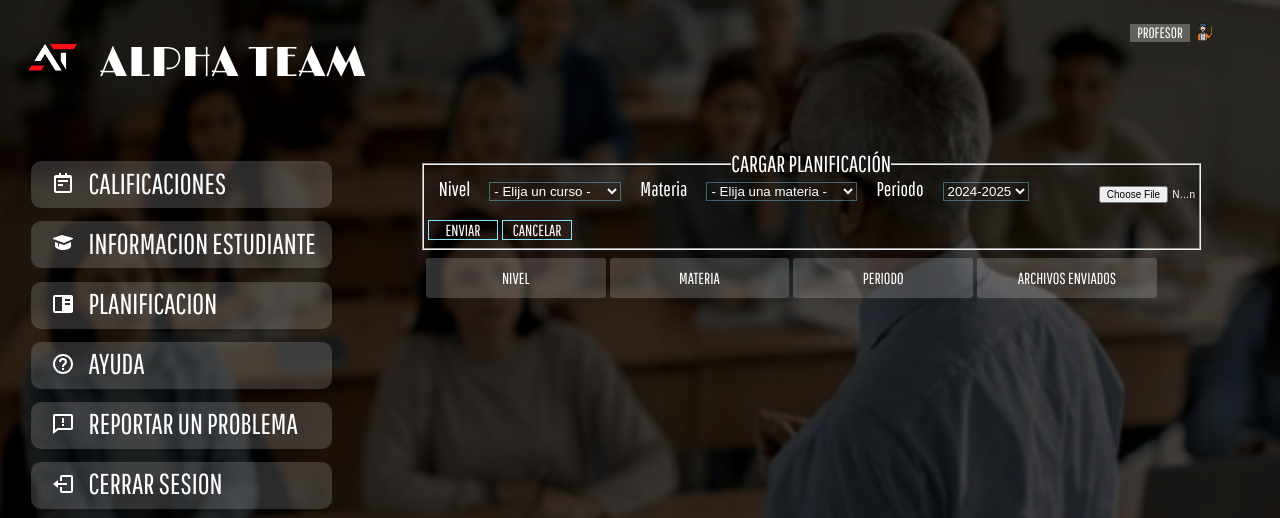
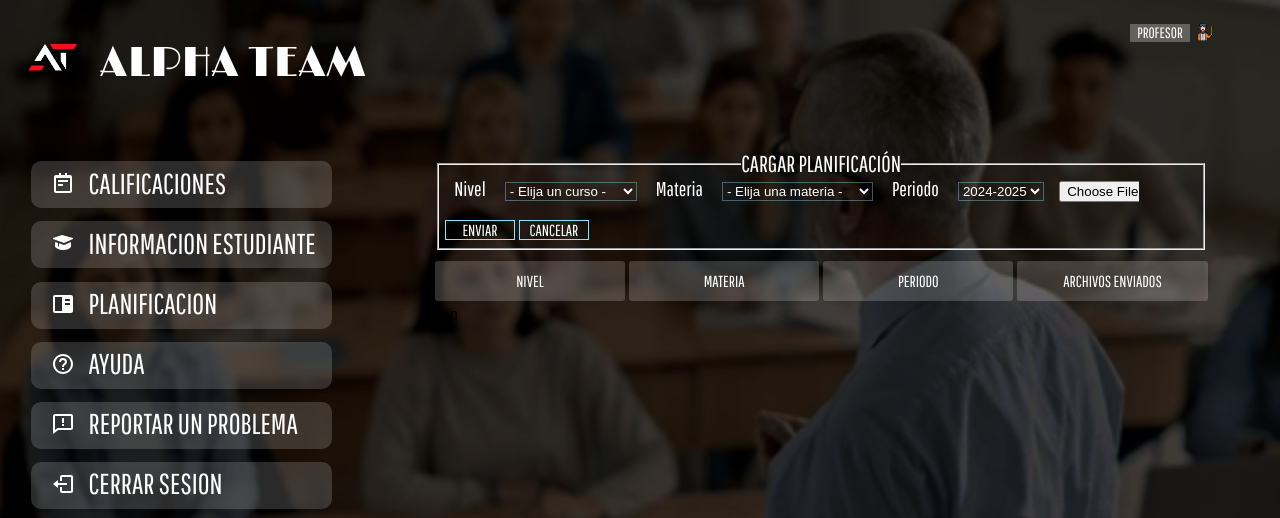
Before and after one commit to AlphaTeam23/AlphaTeamBlack, a Flask app: page /alphaTeam/profesor/planificacion in a window 1280 px wide; the page is wider, and only the part inside the window is pictured. Shown: the top 518 px of that part. Run offline with Flask 3, Linux system fonts and the light colour scheme; data comes from the database, SQL or seed files in the repository; data that the repository does not hold is empty.

Commit message:
arregle pagina planificacion

```diff
--- a/static/css/estilos_prof.css
+++ b/static/css/estilos_prof.css
@@ -582,15 +582,14 @@ th:hover {
 
 .planificacion_docente {
     bottom: 390px;
-    left: 180px;
+    left: 450px;
     position: relative;
     cursor: pointer;
-    width: 61%;
     margin: 0 auto;
 }
 
 .planificacion_docente form {
-    width: 80%;
+    width: 60%;
     margin-left: -1%;
 }
 
@@ -609,12 +608,10 @@ th:hover {
 }
 
 .planificar {
-    width: 100px;
-    margin-left: 410px;
-    bottom: 40px;
-    position: relative;
-    font-size: 10px;
-    text-align: center;
+    width: 80px;
+    margin-left: 590px;
+    bottom: 42px;
+    position: relative;
 }
 
 .planif_fielsed {
@@ -635,23 +632,19 @@ th:hover {
     color: #fff;
 }
 
-.cargar-plan {
-    margin-left: 250px;
-    bottom: 39px;
-    position: relative;
-}
+
 
 .enviar_borrar:hover {
     border: 1px solid #0077ff96;
 }
 
-.planificacion_docente .tabla3 {
-    color: #fff;
-    font-family: miFuentePath;
-    margin-top: -2%;
-    right: 1%;
-    position: relative;
-    width: 94.65%;
+.tabla3 {
+    color: #fff;
+    font-family: miFuentePath;
+    margin-top: -1%;
+    right: 1.50%;
+    position: relative;
+    width: 61%;
     display: flex;
     justify-content: center;
     align-content: center;
--- a/templates/profesor/p_cargarplanificacion.html
+++ b/templates/profesor/p_cargarplanificacion.html
@@ -63,7 +63,7 @@
     <main>
         <section>
             <div class="planificacion_docente">
-                <form action="/alphaTeam/profesor/planificacion" method="POST" enctype="multipart/form-data">
+                <form action="/alphaTeam/profesor/planificacion" class="form-plani" method="POST" enctype="multipart/form-data">
                     <fieldset class="planif_fielsed">
                         <legend class="plan_docente">CARGAR PLANIFICACIÓN</legend>
 
@@ -119,11 +119,11 @@
                             <td>{{ planificacion[1] }}</td>
                             <td>{{ planificacion[3] }}</td>
                             <td>{{ planificacion[4] }}</td>
-                            <td><a href="/static/uploads/{{ planificacion[5] }}" download>{{ planificacion[5] }}</a></td>
+                            <td><a href="/static/uploads/{{ planificacion[5] }}" target="_blank">{{ planificacion[5] }}</a></td>
                         </tr>
                         {% endfor %}
                     </table>
-                </div>
+                </div>n
             </div>
         </section>
     </main>
--- a/templates/profesor/p_usuarioprofesor.html
+++ b/templates/profesor/p_usuarioprofesor.html
@@ -45,7 +45,7 @@
             <p>{{ profesor.correo if profesor else 'No disponible' }}</p>
             <h4>Género</h4><img src="/static/imagenes/bx-male-female.svg" alt="">
             <p>{{ profesor.genero if profesor else 'No disponible' }}</p>
-            <h4>Dirección</h4><img src="/static/imagenes/ubicacion.png" alt="">
+            <h4>Dirección</h4><img src="/static/imagenes/bx-current-location.svg" alt="">
             <p class="direccion">{{ profesor.direccion if profesor else 'No disponible' }}</p>
         </div>
 
```
Also changed, not shown: other parts of static/css/estilos_prof.css (+46 -47 lines), app.py (line endings or trailing spaces), static/imagenes/bx-current-location.svg (added).
